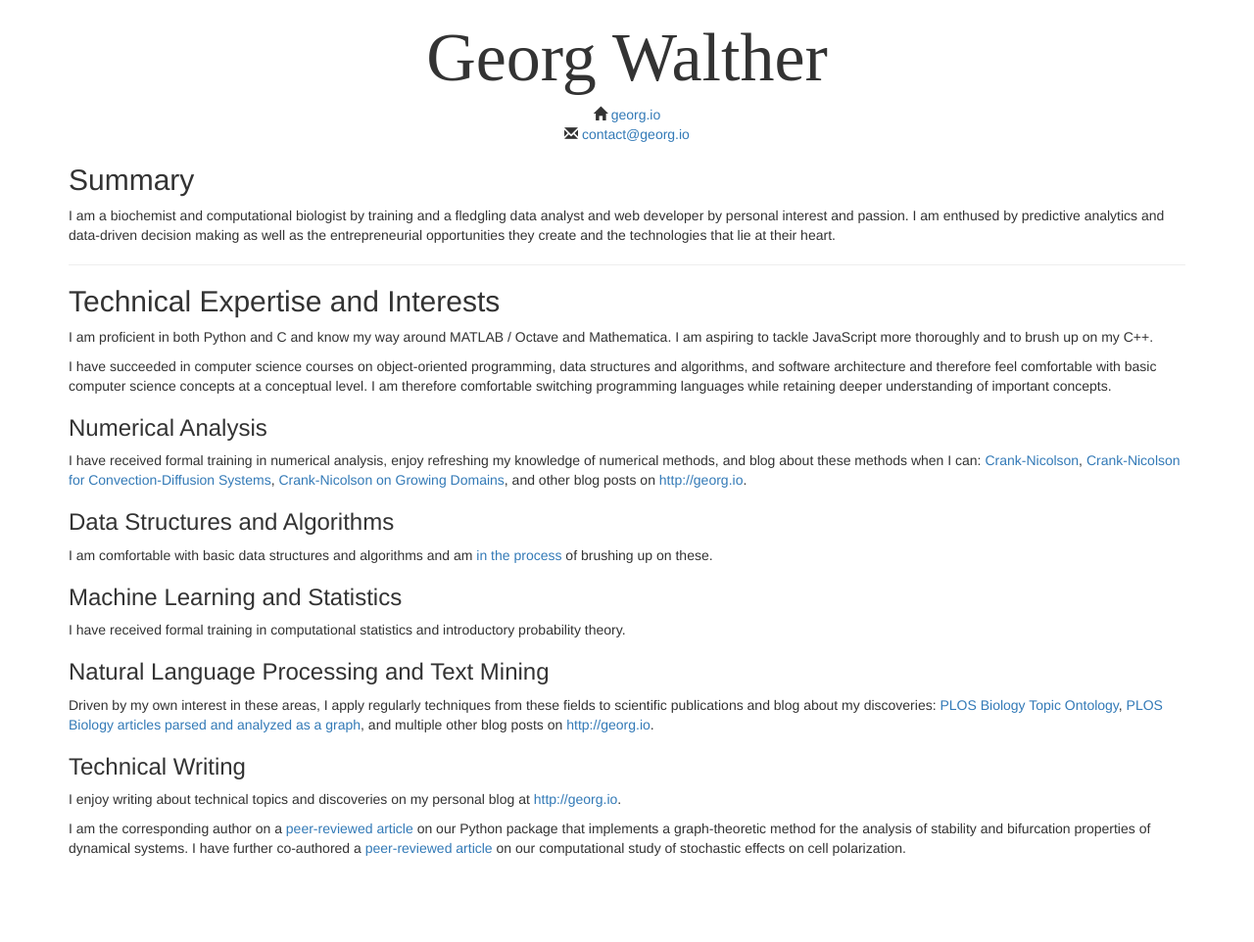
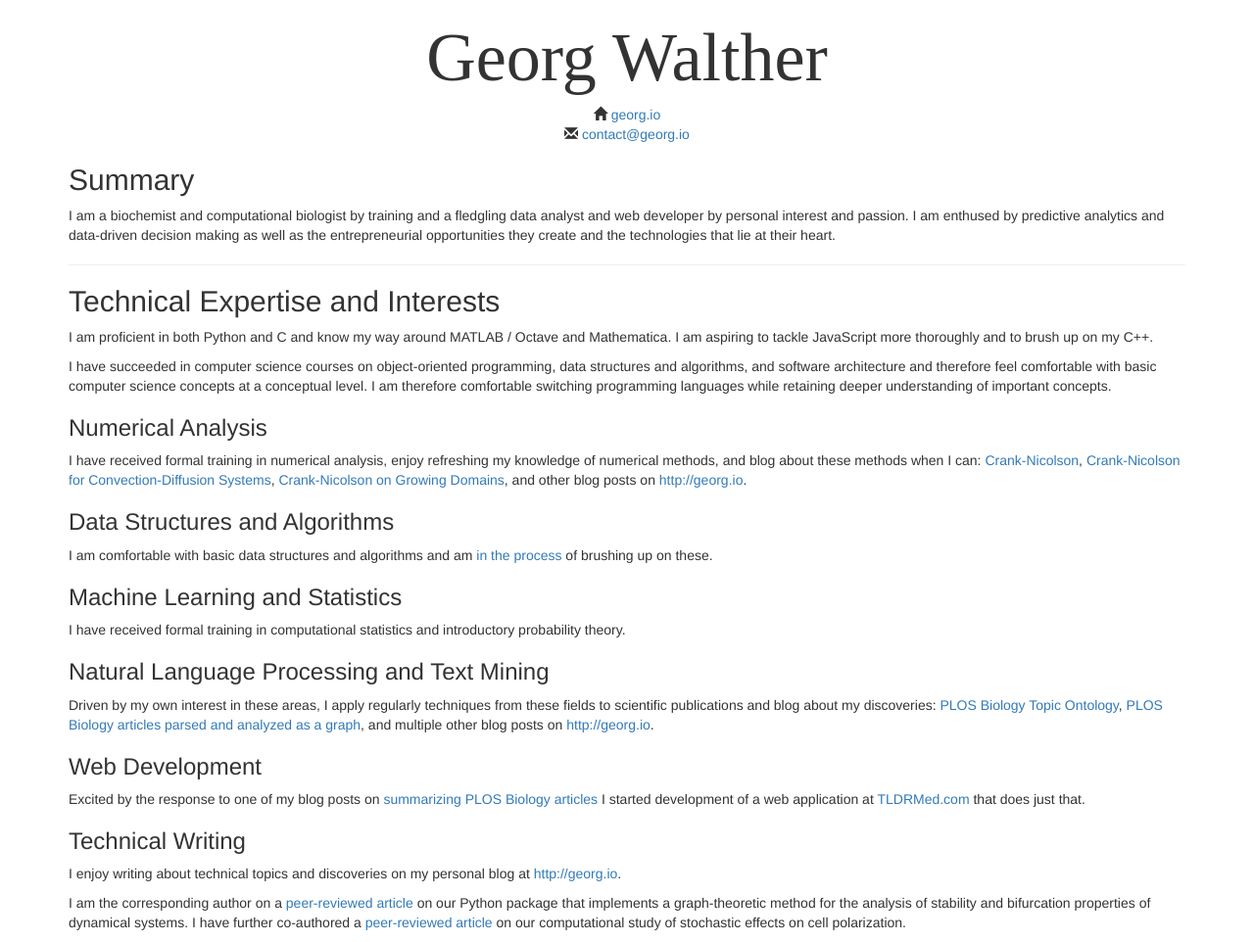
Before and after one commit to waltherg/backup.waltherg.github.io, a Jekyll site: the page cv/index.html, which Jekyll copies as it is, in a window 1280 px wide. Shown: the whole page at 98% size. Built offline with Jekyll 4.4.1, drawn with Linux system fonts in a browser that asks for light colours; nearby versions of some CDN libraries; some web fonts are replaced; before the commit the page ends 900 px from its top, so only the background shows below that.

Commit message:
add web development

```diff
--- a/cv/index.html
+++ b/cv/index.html
@@ -123,6 +123,14 @@
     <a href="http://georg.io">http://georg.io</a>.
   </p>
 
+  <h3>Web Development</h3>
+  <p>
+    Excited by the response to one of my blog posts on
+    <a href="http://georg.io/2014/01/PLoS_Biology_Author_Action/">summarizing PLOS Biology articles</a>
+    I started development of a web application at
+    <a href="http://tldrmed.com/">TLDRMed.com</a> that does just that.
+  </p>
+
   <h3>Technical Writing</h3>
   <p>
     I enjoy writing about technical topics and discoveries on my personal
```
